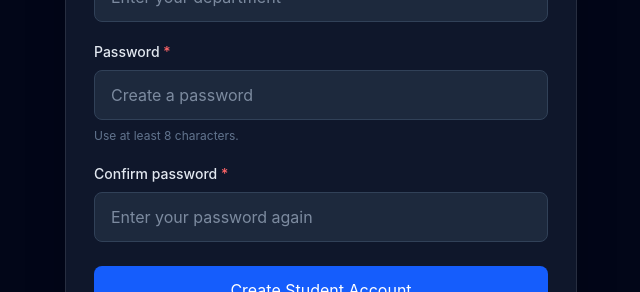
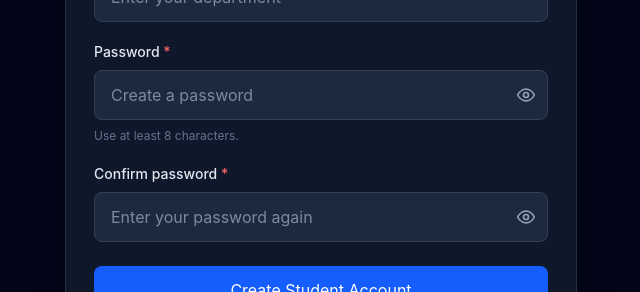
Before and after one commit to CHAITU9999S/examination-ai, a Next.js app in the folder frontend/: page /register in a window 1280 px wide. Shown: the part 497-789 px from the top of the page, without its empty margins (319-959 px from the left). Built offline with nearby package versions, Linux system fonts and the light colour scheme; no server answers.

Commit message:
Add password visibility buttons

```diff
--- a/frontend/src/app/register/page.tsx
+++ b/frontend/src/app/register/page.tsx
@@ -21,6 +21,8 @@ export default function RegisterPage() {
   const [department, setDepartment] = useState("");
   const [password, setPassword] = useState("");
   const [confirmPassword, setConfirmPassword] = useState("");
+  const [showPassword, setShowPassword] = useState(false);
+  const [showConfirmPassword, setShowConfirmPassword] = useState(false);
 
   const [error, setError] = useState("");
   const [success, setSuccess] = useState("");
@@ -209,10 +211,11 @@ export default function RegisterPage() {
               Password <span className="text-red-400">*</span>
             </label>
 
+            <div className="relative">
               <input
                 id="password"
                 name="password"
-              type="password"
+                type={showPassword ? "text" : "password"}
                 autoComplete="new-password"
                 minLength={8}
                 maxLength={128}
@@ -220,8 +223,50 @@ export default function RegisterPage() {
                 value={password}
                 onChange={(event) => setPassword(event.target.value)}
                 placeholder="Create a password"
-              className="w-full rounded-lg border border-slate-700 bg-slate-800 px-4 py-3 text-white outline-none transition placeholder:text-slate-500 focus:border-blue-500 focus:ring-2 focus:ring-blue-500/20"
+                className="w-full rounded-lg border border-slate-700 bg-slate-800 px-4 py-3 pr-12 text-white outline-none transition placeholder:text-slate-500 focus:border-blue-500 focus:ring-2 focus:ring-blue-500/20"
               />
+              <button
+                type="button"
+                onClick={() => setShowPassword((current) => !current)}
+                aria-label={showPassword ? "Hide password" : "Show password"}
+                aria-pressed={showPassword}
+                className="absolute inset-y-0 right-0 flex items-center px-3 text-slate-400 transition hover:text-white"
+              >
+                {showPassword ? (
+                  <svg
+                    xmlns="http://www.w3.org/2000/svg"
+                    viewBox="0 0 24 24"
+                    fill="none"
+                    stroke="currentColor"
+                    strokeWidth="2"
+                    strokeLinecap="round"
+                    strokeLinejoin="round"
+                    className="h-5 w-5"
+                    aria-hidden="true"
+                  >
+                    <path d="M3 3l18 18" />
+                    <path d="M10.6 10.6a2 2 0 002.8 2.8" />
+                    <path d="M9.9 5.2A10.8 10.8 0 0112 5c5 0 8.3 4.5 9 7-.3 1.1-1.1 2.5-2.3 3.7" />
+                    <path d="M6.2 6.2C4.1 7.5 2.7 9.7 2 12c.7 2.5 4 7 10 7 1.2 0 2.3-.2 3.3-.6" />
+                  </svg>
+                ) : (
+                  <svg
+                    xmlns="http://www.w3.org/2000/svg"
+                    viewBox="0 0 24 24"
+                    fill="none"
+                    stroke="currentColor"
+                    strokeWidth="2"
+                    strokeLinecap="round"
+                    strokeLinejoin="round"
+                    className="h-5 w-5"
+                    aria-hidden="true"
+                  >
+                    <path d="M2 12s3.5-7 10-7 10 7 10 7-3.5 7-10 7-10-7-10-7z" />
+                    <circle cx="12" cy="12" r="3" />
+                  </svg>
+                )}
+              </button>
+            </div>
 
             <p className="mt-2 text-xs text-slate-500">
               Use at least 8 characters.
@@ -236,10 +281,11 @@ export default function RegisterPage() {
               Confirm password <span className="text-red-400">*</span>
             </label>
 
+            <div className="relative">
               <input
                 id="confirmPassword"
                 name="confirm_password"
-              type="password"
+                type={showConfirmPassword ? "text" : "password"}
                 autoComplete="new-password"
                 minLength={8}
                 maxLength={128}
@@ -247,8 +293,50 @@ export default function RegisterPage() {
                 value={confirmPassword}
                 onChange={(event) => setConfirmPassword(event.target.value)}
                 placeholder="Enter your password again"
-              className="w-full rounded-lg border border-slate-700 bg-slate-800 px-4 py-3 text-white outline-none transition placeholder:text-slate-500 focus:border-blue-500 focus:ring-2 focus:ring-blue-500/20"
+                className="w-full rounded-lg border border-slate-700 bg-slate-800 px-4 py-3 pr-12 text-white outline-none transition placeholder:text-slate-500 focus:border-blue-500 focus:ring-2 focus:ring-blue-500/20"
               />
+              <button
+                type="button"
+                onClick={() => setShowConfirmPassword((current) => !current)}
+                aria-label={showConfirmPassword ? "Hide confirm password" : "Show confirm password"}
+                aria-pressed={showConfirmPassword}
+                className="absolute inset-y-0 right-0 flex items-center px-3 text-slate-400 transition hover:text-white"
+              >
+                {showConfirmPassword ? (
+                  <svg
+                    xmlns="http://www.w3.org/2000/svg"
+                    viewBox="0 0 24 24"
+                    fill="none"
+                    stroke="currentColor"
+                    strokeWidth="2"
+                    strokeLinecap="round"
+                    strokeLinejoin="round"
+                    className="h-5 w-5"
+                    aria-hidden="true"
+                  >
+                    <path d="M3 3l18 18" />
+                    <path d="M10.6 10.6a2 2 0 002.8 2.8" />
+                    <path d="M9.9 5.2A10.8 10.8 0 0112 5c5 0 8.3 4.5 9 7-.3 1.1-1.1 2.5-2.3 3.7" />
+                    <path d="M6.2 6.2C4.1 7.5 2.7 9.7 2 12c.7 2.5 4 7 10 7 1.2 0 2.3-.2 3.3-.6" />
+                  </svg>
+                ) : (
+                  <svg
+                    xmlns="http://www.w3.org/2000/svg"
+                    viewBox="0 0 24 24"
+                    fill="none"
+                    stroke="currentColor"
+                    strokeWidth="2"
+                    strokeLinecap="round"
+                    strokeLinejoin="round"
+                    className="h-5 w-5"
+                    aria-hidden="true"
+                  >
+                    <path d="M2 12s3.5-7 10-7 10 7 10 7-3.5 7-10 7-10-7-10-7z" />
+                    <circle cx="12" cy="12" r="3" />
+                  </svg>
+                )}
+              </button>
+            </div>
           </div>
 
           <button
```
Lines whose indentation alone changed are shown as unchanged.
